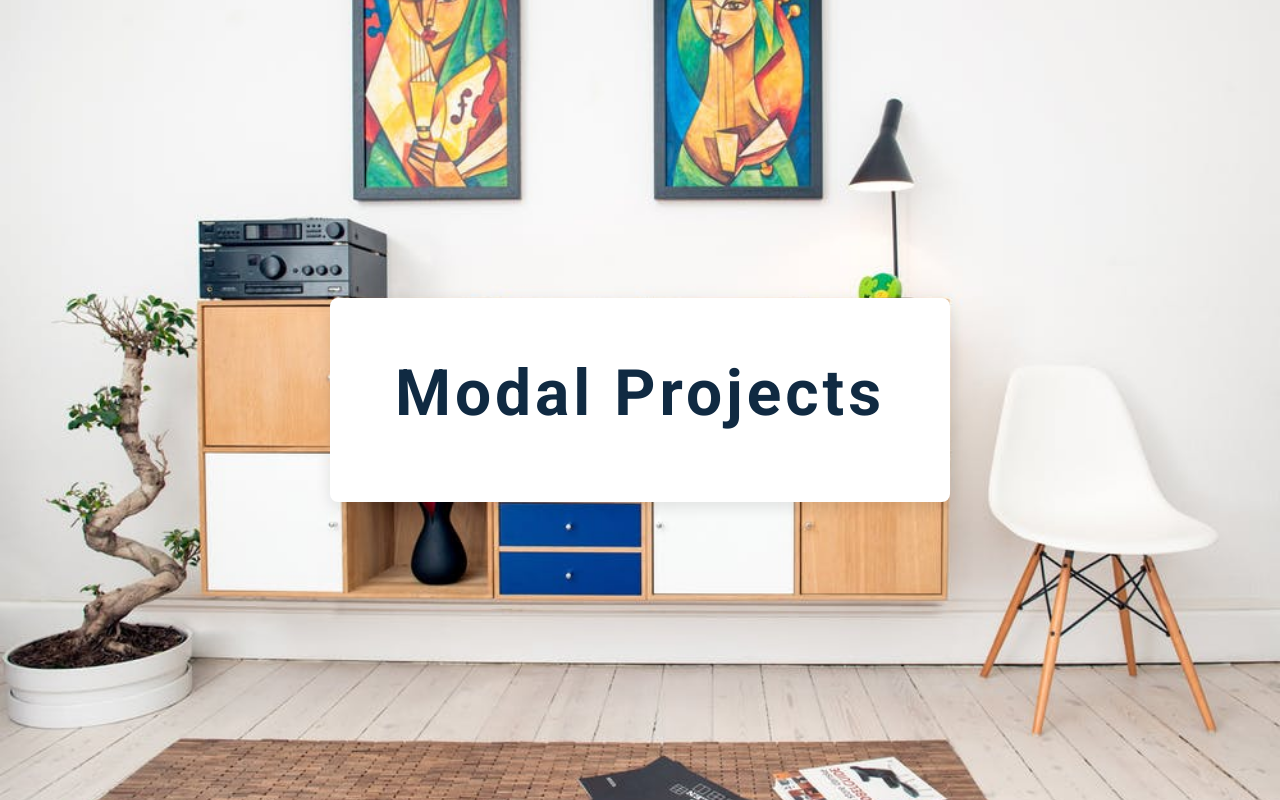
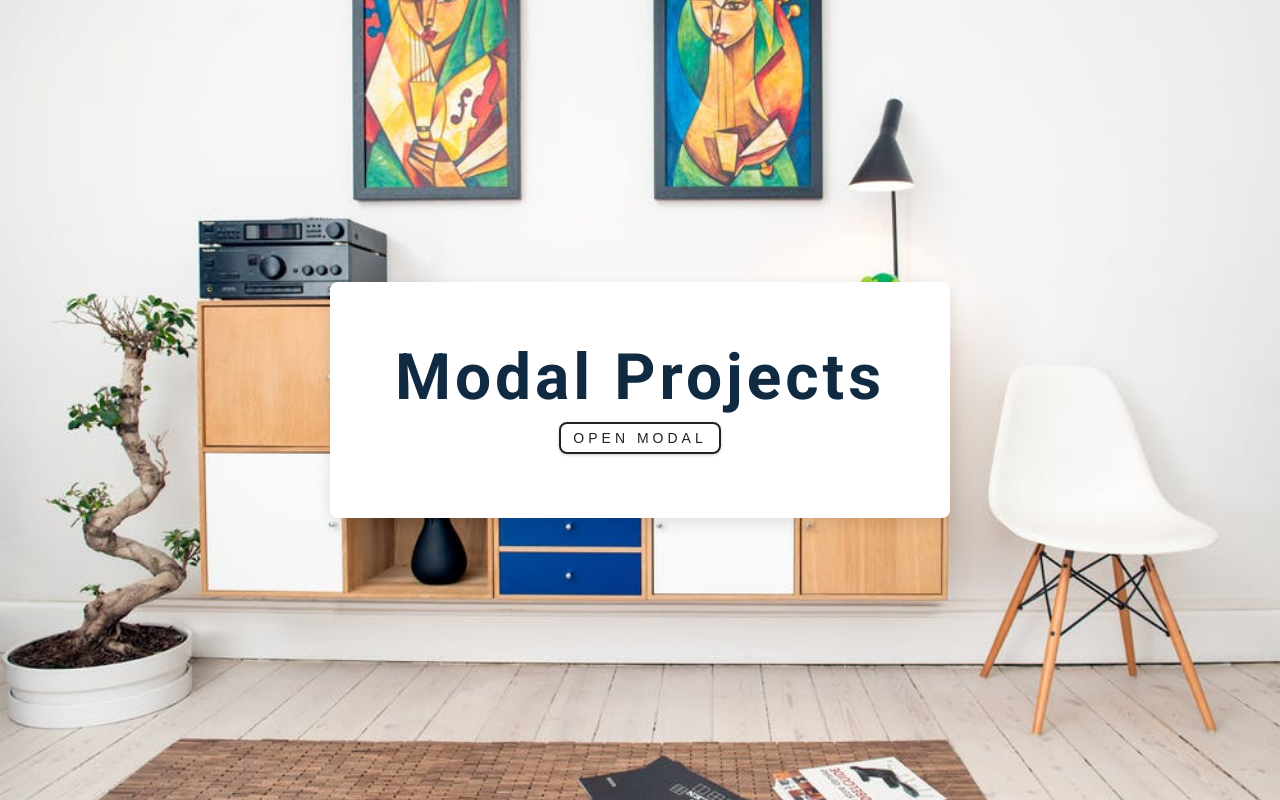
Before and after one commit to YakubuAmidu/modals, a plain HTML site: page index.html in a window 1280 px wide. Drawn offline with nearby package versions, Linux system fonts and the light colour scheme.

Commit message:
Commiting changes

```diff
--- a/index.html
+++ b/index.html
@@ -17,6 +17,7 @@
     <header class="hero">
       <div class="banner">
         <h1>Modal projects</h1>
+        <button class="btn Modal-btn">open modal</button>
       </div>
     </header>
     <!-- javascript -->
```
